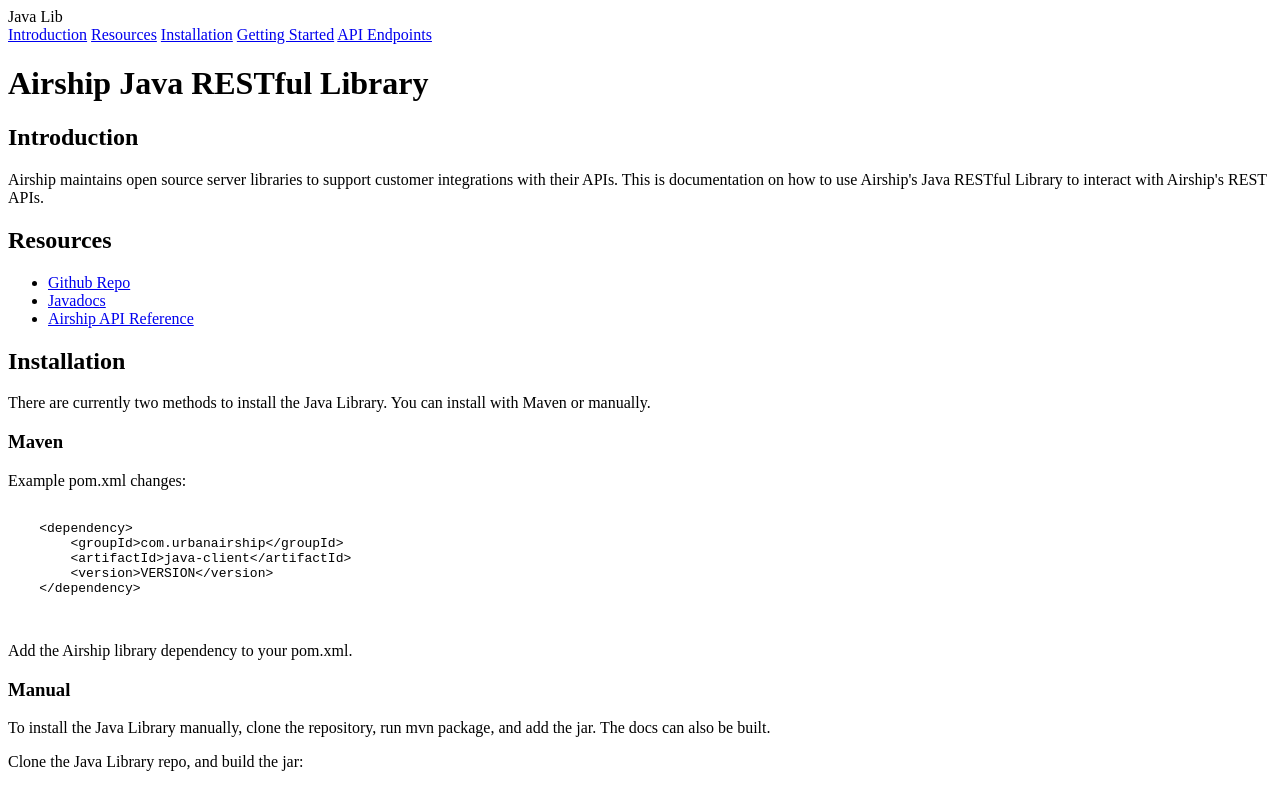
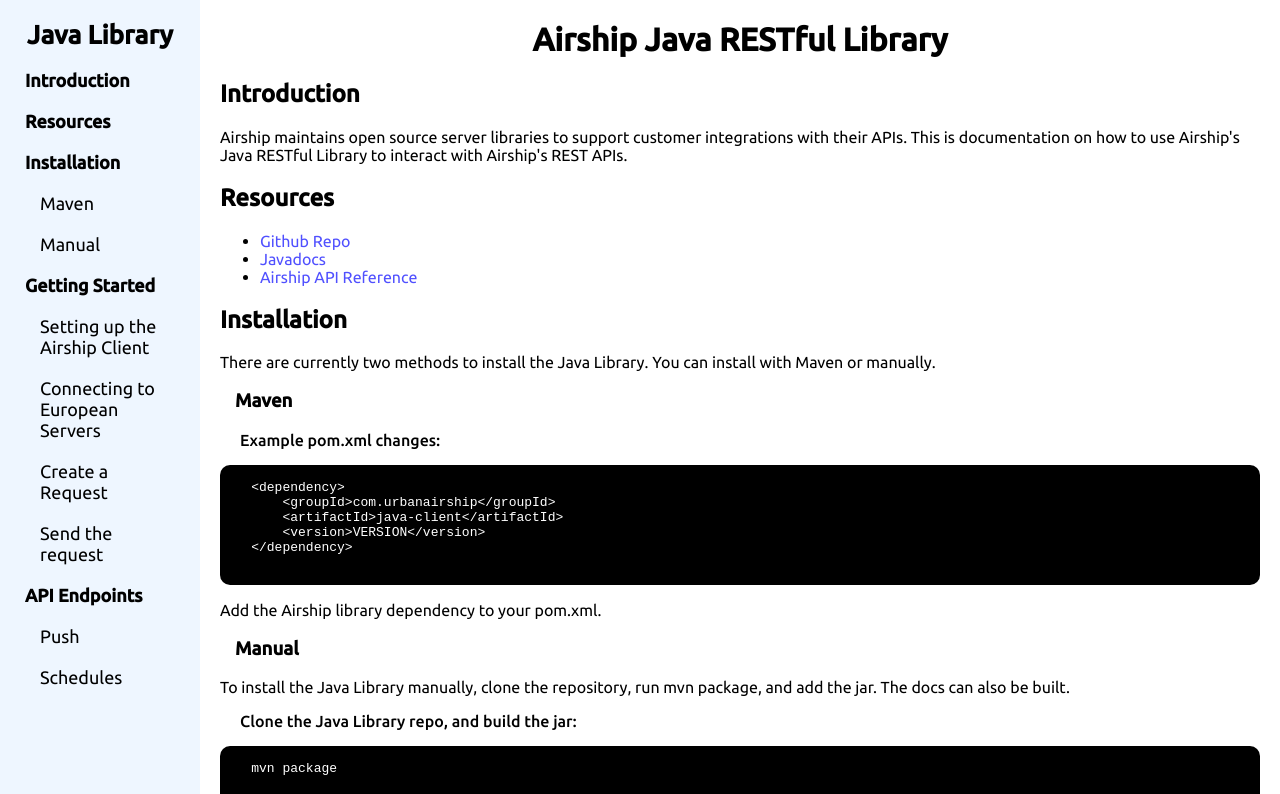
Before and after one commit to Pidly/technical-documentation, a plain HTML site: page index.html in a window 1280 px wide. Shown: the top 794 px of the page. Drawn offline with Linux system fonts and the light colour scheme.

Commit message:
Added sub links and CSS

```diff
--- a/index.html
+++ b/index.html
@@ -7,18 +7,32 @@
     <title>Java Docs</title>
     <link rel="stylesheet" href="styles.css">
     <link rel="icon" href="resources/javaicon.png">
+
+    <link rel="preconnect" href="https://fonts.googleapis.com">
+    <link rel="preconnect" href="https://fonts.gstatic.com" crossorigin>
+    <link href="https://fonts.googleapis.com/css2?family=Ubuntu:wght@400;500&display=swap" rel="stylesheet">
 </head>
 
 <body>
     <nav id="navbar">
+        <div id="navbar-container">
             <header>
-            Java Lib
+                Java Library
             </header>
             <a href="#introduction">Introduction</a>
             <a href="#resources">Resources</a>
             <a href="#installation">Installation</a>
+            <a href="#maven" class="navbar-sub-category">Maven</a>
+            <a href="#manual" class="navbar-sub-category">Manual</a>
             <a href="#getting-started">Getting Started</a>
+            <a href="#setting-up-client" class="navbar-sub-category">Setting up the Airship Client</a>
+            <a href="#euro-servers" class="navbar-sub-category">Connecting to European Servers</a>
+            <a href="#create-request" class="navbar-sub-category">Create a Request</a>
+            <a href="#send-request" class="navbar-sub-category">Send the request</a>
             <a href="#api-endpoints">API Endpoints</a>
+            <a href="#push" class="navbar-sub-category">Push</a>
+            <a href="#schedules" class="navbar-sub-category">Schedules</a>
+        </div>
     </nav>
     <main id="main-doc">
         <h1>Airship Java RESTful Library</h1>
@@ -44,7 +58,7 @@
                 <h2>Installation</h2>
             </header>
             <p>There are currently two methods to install the Java Library. You can install with Maven or manually.</p>
-                <h3>Maven</h3>
+                <h3 id="maven">Maven</h3>
                 <p class="code-snippet-title">Example pom.xml changes:</p>
                 <!--Pre tag inside main-section header-->
                 <pre>
@@ -58,7 +72,7 @@
                 </pre>
                 <p>Add the Airship library dependency to your pom.xml.</p>
 
-                <h3>Manual</h3>
+                <h3 id="manual">Manual</h3>
                 <p>To install the Java Library manually, clone the repository, run mvn package, and add the jar. The docs can also be built.</p>
                 <p class="code-snippet-title">Clone the Java Library repo, and build the jar:</p>
 
@@ -87,7 +101,7 @@
             <header>
                 <h2>Getting Started</h2>
             </header>
-            <h3>Setting up the Airship Client</h3>
+            <h3 id="setting-up-client">Setting up the Airship Client</h3>
                 <p class="code-snippet-title">
                     The following is the minimum-viable UrbanAirshipClient configuration:
                 </p>
@@ -102,7 +116,7 @@
                 <p>
                     The UrbanAirshipClient handles the interaction between the client and the API. The client will throw an exception if there is an issue with the request, or if it is improperly configured.
                 </p>
-                <h3>Connecting to European Servers</h3>
+                <h3 id="euro-servers">Connecting to European Servers</h3>
                 <p class="code-snippet-title">Connecting to European Server:</p>
                 <pre>
                     <code>
@@ -113,7 +127,8 @@
         .build();
                     </code>
                 </pre>
-                <h3>Create a Request</h3>
+
+                <h3 id="create-request">Create a Request</h3>
                 <p class="code-snippet-title">Creating a request to the push API:</p>
                 <pre>
                     <code>
@@ -126,7 +141,8 @@
     PushRequest request = PushRequest.newRequest(payload);
                     </code>
                 </pre>
-                <h3>Send the request</h3>
+
+                <h3 id="send-request">Send the request</h3>
                 <p class="code-snippet-title">Executing the push request:</p>
                 <pre>
                     <code>
@@ -146,7 +162,7 @@
             <header>
                 <h2>API Endpoints</h2>
             </header>
-            <h3>Push</h3>
+            <h3 id="push">Push</h3>
                 <p>The PushPayload has three components:</p>
                 <ul>
                     <li>Audience and Selectors</li>
@@ -213,7 +229,8 @@
                     </code>
                 </pre>
                 <p>The final part of the PushPayload is DeviceTypes, which defines the platform you’re sending to, e.g., iOS or Android. Messages can be segregated by device types. Set the device types you want to send to using a DeviceTypeData object.</p>
-            <h3>Schedules</h3>
+
+            <h3 id="schedules">Schedules</h3>
                 <h4>Create a Scheduled Notification</h4>
                 <p class="code-snippet-title">Scheduling a push notification:</p>
                 <pre>
--- a/styles.css
+++ b/styles.css
@@ -1,2 +1,103 @@
+:root {
+    --main-bg-color: white;
+    --border-color: gray;
+    --link-color: rgb(80, 80, 255);
+    --navlink-color: black;
+    --code-bg-color: black;
+    --code-color: white;
+}
+body {
+    margin: 0;
+    font-family: 'Ubuntu', sans-serif;
+}
+h1 {
+    text-align: center;
+}
+h3 {
+    padding-left: 15px;
+}
+h4 {
+    padding-left: 20px;
+}
+pre {
+    white-space: pre-wrap;
+}
+a:link {
+    color: var(--link-color);
+    text-decoration: none;
+}
+a:visited {
+    color: var(--link-color);
+}
+#navbar-container a:visited{
+    color: var(--navlink-color);
+}
+#navbar-container a:link {
+    color: var(--navlink-color);
+}
+#main-doc {
+    margin-left: 220px;
+    margin-right: 20px;
+}
+#navbar {
+    position: fixed;
+    text-align: center;
+    top: 0;
+    width: 180px;
+    padding-left: 10px;
+    padding-right: 10px;
+    height: 100%;
+    background-color: rgb(238, 246, 255);
+}
+#navbar-container {
+    display: flex;
+    flex-direction: column;
+    gap: 20px;
+    padding-top: 20px;
+    padding-left: 15px;
+    padding-right: 15px;
+    text-align: left;
+    font-size: 18px;
+    font-weight: bold;
+}
+#navbar-container header {
+    font-size: 26px;
+    padding: 0;
+    font-weight: 600;
+    text-align: center;
+}
+.navbar-sub-category {
+    margin-left: 15px;
+    font-size: 18px;
+    font-weight: normal;
+}
+.code-snippet-title {
+    margin-left: 20px;
+    font-weight: 500;
+}
+pre {
+   background-color: var(--code-bg-color);
+   color: var(--code-color);
+   border-radius: 10px;
+}
 
-.code-snippet-title { }
+@media only screen and (max-width: 836px) {
+    #navbar {
+        height: 200px;
+        width: 100%;
+        overflow-y: scroll;
+    }
+    #navbar-container {
+        text-align: center;
+    }
+    #main-doc {
+        margin-top: 220px;
+        margin-left: 20px;
+    }
+}
+
+@Media only screen and (max-height: 720px) {
+    #navbar {
+        overflow-y: scroll;
+    }
+}
```
Lines whose indentation alone changed are shown as unchanged.
